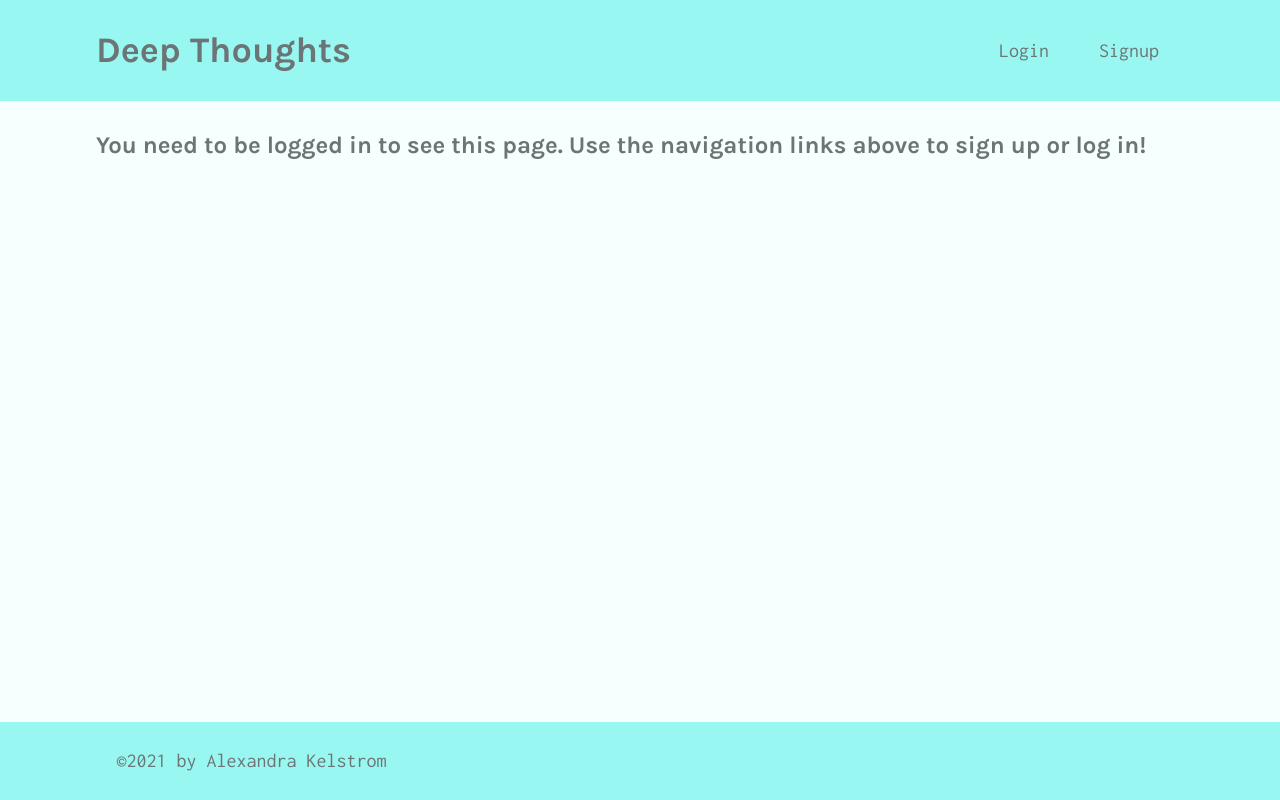
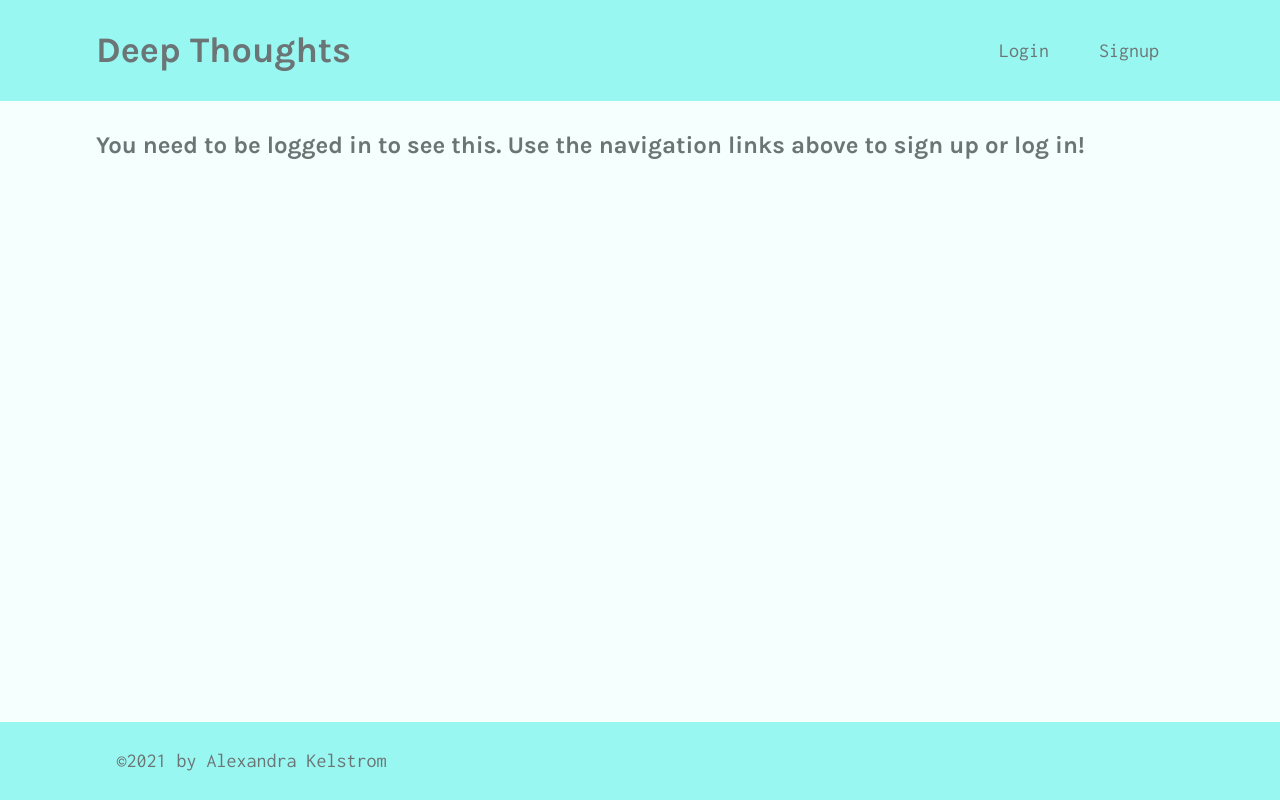
Before and after one commit to akelstrom/deep-thoughts, a React (Create React App) app in the folder client/: page /profile/1 in a window 1280 px wide. Built offline with nearby package versions, Linux system fonts and the light colour scheme; no server answers.

Commit message:
moved form elements

```diff
--- a/client/src/pages/Profile.js
+++ b/client/src/pages/Profile.js
@@ -1,25 +1,30 @@
-import React from "react";
-import { Redirect, useParams } from "react-router-dom";
-import ThoughtList from "../components/ThoughtList";
-import FriendList from "../components/FriendList";
+import React from 'react';
+import { Redirect, useParams } from 'react-router-dom';
+
 import ThoughtForm from '../components/ThoughtForm';
-import { useQuery, useMutation } from "@apollo/react-hooks";
-import { QUERY_USER, QUERY_ME } from "../utils/queries";
-import { ADD_FRIEND } from "../utils/mutations";
-import Auth from "../utils/auth";
+import ThoughtList from '../components/ThoughtList';
+import FriendList from '../components/FriendList';
 
-const Profile = () => {
-  const [addFriend] = useMutation(ADD_FRIEND);
+import { useQuery, useMutation } from '@apollo/react-hooks';
+import { QUERY_USER, QUERY_ME } from '../utils/queries';
+import { ADD_FRIEND } from '../utils/mutations';
+import Auth from '../utils/auth';
+
+const Profile = props => {
   const { username: userParam } = useParams();
 
+  const [addFriend] = useMutation(ADD_FRIEND);
   const { loading, data } = useQuery(userParam ? QUERY_USER : QUERY_ME, {
-    variables: { username: userParam },
+    variables: { username: userParam }
   });
 
   const user = data?.me || data?.user || {};
 
-  // redirect to personal profile page if username is the logged-in user's
-  if (Auth.loggedIn() && Auth.getProfile().data.username === userParam) {
+  // redirect to personal profile page if username is yours
+  if (
+    Auth.loggedIn() &&
+    Auth.getProfile().data.username === userParam
+  ) {
     return <Redirect to="/profile" />;
   }
 
@@ -30,8 +35,7 @@ const Profile = () => {
   if (!user?.username) {
     return (
       <h4>
-        You need to be logged in to see this page. Use the navigation links
-        above to sign up or log in!
+        You need to be logged in to see this. Use the navigation links above to sign up or log in!
       </h4>
     );
   }
@@ -47,19 +51,26 @@ const Profile = () => {
   };
 
   return (
-    <div className="flex-row justify-space-between mb-3">
+    <div>
+      <div className="flex-row mb-3">
         <h2 className="bg-dark text-secondary p-3 display-inline-block">
-          Viewing {userParam ? `${user.username}'s` : "your"} profile.
+          Viewing {userParam ? `${user.username}'s` : 'your'} profile.
         </h2>
+
+        {userParam && (
           <button className="btn ml-auto" onClick={handleClick}>
             Add Friend
           </button>
+        )}
+      </div>
+
+      <div className="mb-3">{!userParam && <ThoughtForm />}</div>
+
+      <div className="flex-row justify-space-between mb-3">
         <div className="col-12 mb-3 col-lg-8">
-        <ThoughtList
-          thoughts={user.thoughts}
-          title={`${user.username}'s thoughts...`}
-        />
+          <ThoughtList thoughts={user.thoughts} title={`${user.username}'s thoughts...`} />
         </div>
+
         <div className="col-12 col-lg-3 mb-3">
           <FriendList
             username={user.username}
@@ -67,7 +78,8 @@ const Profile = () => {
             friends={user.friends}
           />
         </div>
-      <div className="mb-3">{!userParam && <ThoughtForm />}</div>
+      </div>
+
     </div>
   );
 };
```
Lines whose indentation alone changed are shown as unchanged.
